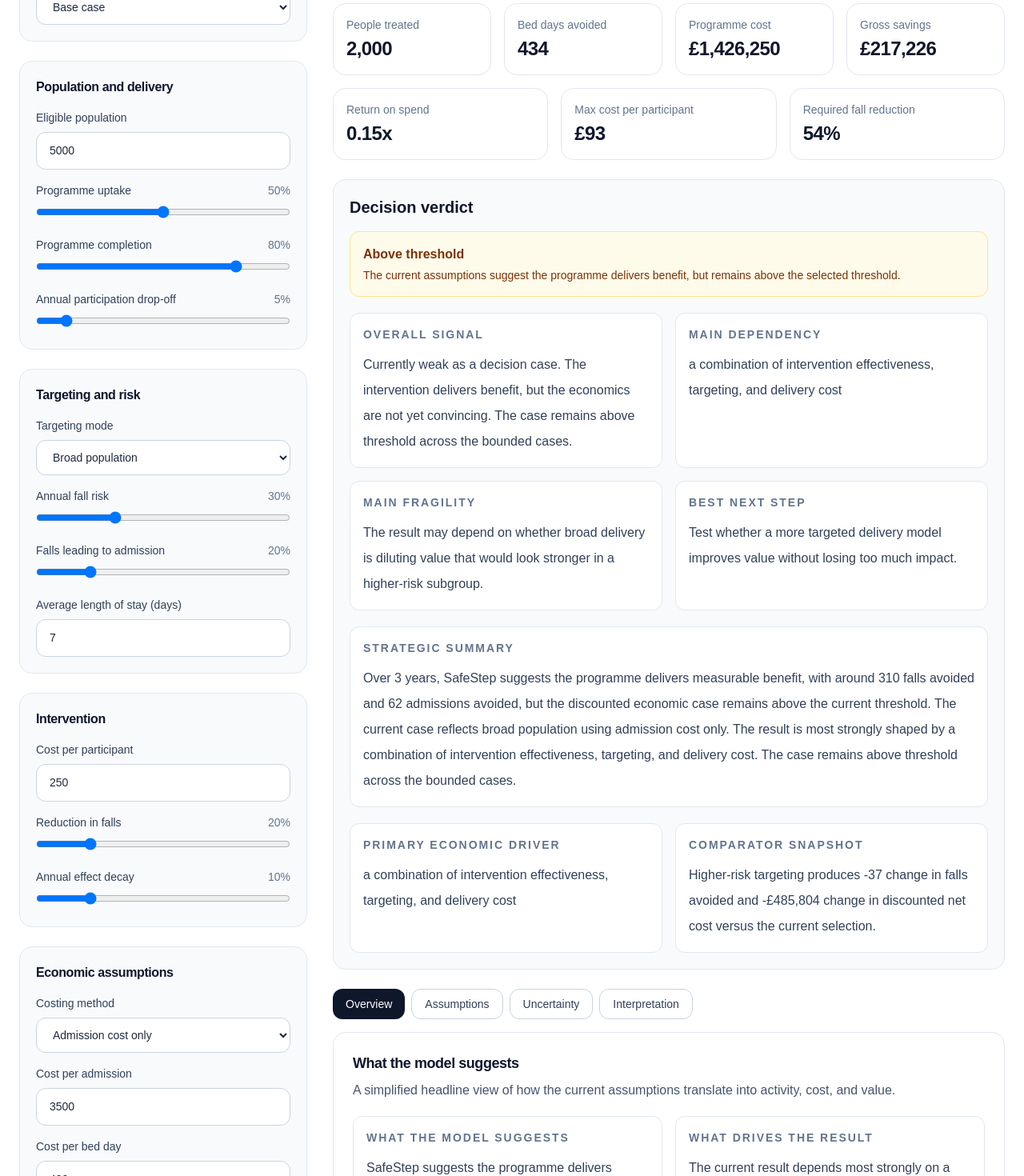
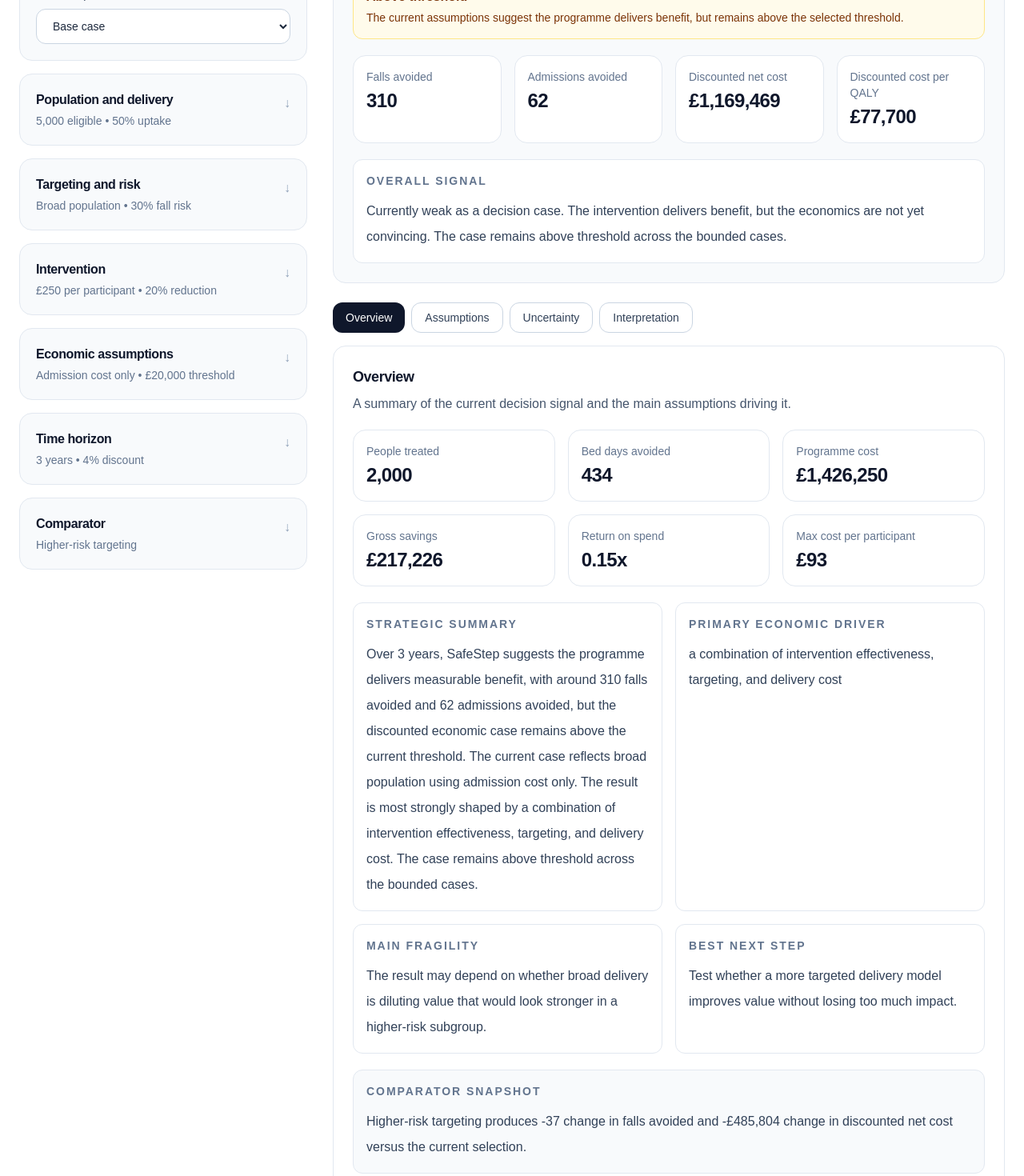
Before and after one commit to olivercareyncl/health-economics-scenario-lab, a Next.js app in the folder site/: page /sandboxes/safestep in a window 1280 px wide. Shown: the part 600-2070 px from the top of the page at 80% size. Built offline with nearby package versions, Linux system fonts and the light colour scheme.

Commit message:
Update safestep-app.tsx

```diff
--- a/site/src/components/safestep/safestep-app.tsx
+++ b/site/src/components/safestep/safestep-app.tsx
@@ -35,18 +35,13 @@ import {
   getNetCostLabel,
 } from "@/lib/safestep/summaries";
 import type {
-  AssumptionKey,
   CostingMethod,
   SafeStepInputs,
   ScenarioName,
   TargetingMode,
 } from "@/lib/safestep/types";
 
-type TabKey =
-  | "overview"
-  | "assumptions"
-  | "uncertainty"
-  | "interpretation";
+type TabKey = "overview" | "assumptions" | "uncertainty" | "interpretation";
 
 const scenarioOptions = Object.keys(SCENARIO_MAP) as ScenarioName[];
 
@@ -179,7 +174,11 @@ export default function SafeStepApp() {
         <p className="mt-2 text-lg text-slate-600">
           Falls Prevention Sandbox
         </p>
-        <p className="mt-5 max-w-3xl leading-8 text-slate-600">
+        <p className="mt-5 max-w-3xl leading-8 text-slate-600 md:hidden">
+          Explore how falls prevention changes falls, admissions, bed use, and
+          value under different assumptions.
+        </p>
+        <p className="mt-5 hidden max-w-3xl leading-8 text-slate-600 md:block">
           Explore how falls prevention might change falls, admissions, bed use,
           and value under different assumptions about targeting, uptake,
           effectiveness, and delivery cost.
@@ -198,8 +197,12 @@ export default function SafeStepApp() {
       </div>
 
       <div className="mt-8 grid gap-8 xl:grid-cols-[360px_minmax(0,1fr)]">
-        <aside className="space-y-6">
-          <Panel title="Scenario">
+        <aside className="order-2 space-y-4 xl:order-1">
+          <AccordionPanel
+            title="Scenario"
+            summary={selectedScenario}
+            defaultOpen
+          >
             <Field label="Scenario preset">
               <select
                 value={selectedScenario}
@@ -215,9 +218,12 @@ export default function SafeStepApp() {
                 ))}
               </select>
             </Field>
-          </Panel>
+          </AccordionPanel>
 
-          <Panel title="Population and delivery">
+          <AccordionPanel
+            title="Population and delivery"
+            summary={`${formatNumber(inputs.eligible_population)} eligible • ${formatPercent(inputs.uptake_rate)} uptake`}
+          >
             <Field label="Eligible population">
               <input
                 type="number"
@@ -262,9 +268,12 @@ export default function SafeStepApp() {
                 updateInput("participation_dropoff_rate", value)
               }
             />
-          </Panel>
+          </AccordionPanel>
 
-          <Panel title="Targeting and risk">
+          <AccordionPanel
+            title="Targeting and risk"
+            summary={`${inputs.targeting_mode} • ${formatPercent(inputs.annual_fall_risk)} fall risk`}
+          >
             <Field label="Targeting mode">
               <select
                 value={inputs.targeting_mode}
@@ -318,9 +327,12 @@ export default function SafeStepApp() {
                 className="input"
               />
             </Field>
-          </Panel>
+          </AccordionPanel>
 
-          <Panel title="Intervention">
+          <AccordionPanel
+            title="Intervention"
+            summary={`${formatCurrency(inputs.intervention_cost_per_person)} per participant • ${formatPercent(inputs.relative_risk_reduction)} reduction`}
+          >
             <Field label="Cost per participant">
               <input
                 type="number"
@@ -358,9 +370,12 @@ export default function SafeStepApp() {
               display={formatPercent(inputs.effect_decay_rate)}
               onChange={(value) => updateInput("effect_decay_rate", value)}
             />
-          </Panel>
+          </AccordionPanel>
 
-          <Panel title="Economic assumptions">
+          <AccordionPanel
+            title="Economic assumptions"
+            summary={`${inputs.costing_method} • ${formatCurrency(inputs.cost_effectiveness_threshold)} threshold`}
+          >
             <Field label="Costing method">
               <select
                 value={inputs.costing_method}
@@ -437,9 +452,12 @@ export default function SafeStepApp() {
                 className="input"
               />
             </Field>
-          </Panel>
+          </AccordionPanel>
 
-          <Panel title="Time horizon">
+          <AccordionPanel
+            title="Time horizon"
+            summary={`${inputs.time_horizon_years} years • ${formatPercent(inputs.discount_rate)} discount`}
+          >
             <Field label="Time horizon">
               <select
                 value={inputs.time_horizon_years}
@@ -468,9 +486,12 @@ export default function SafeStepApp() {
                 className="input"
               />
             </Field>
-          </Panel>
+          </AccordionPanel>
 
-          <Panel title="Comparator">
+          <AccordionPanel
+            title="Comparator"
+            summary={comparatorMode}
+          >
             <Field label="Compare current selection with">
               <select
                 value={comparatorMode}
@@ -486,71 +507,11 @@ export default function SafeStepApp() {
                 ))}
               </select>
             </Field>
-          </Panel>
+          </AccordionPanel>
         </aside>
 
-        <main className="min-w-0">
-          <div className="grid gap-4 sm:grid-cols-2 xl:grid-cols-4">
-            <MetricCard
-              label="Falls avoided"
-              value={formatNumber(results.falls_avoided_total)}
-            />
-            <MetricCard
-              label="Admissions avoided"
-              value={formatNumber(results.admissions_avoided_total)}
-            />
-            <MetricCard
-              label={netCostLabel}
-              value={formatCurrency(Math.abs(results.discounted_net_cost_total))}
-            />
-            <MetricCard
-              label="Discounted cost per QALY"
-              value={formatCurrency(results.discounted_cost_per_qaly)}
-            />
-          </div>
-
-          <div className="mt-4 grid gap-4 sm:grid-cols-2 xl:grid-cols-4">
-            <MetricCard
-              label="People treated"
-              value={formatNumber(results.treated_population_year_1)}
-              subtle
-            />
-            <MetricCard
-              label="Bed days avoided"
-              value={formatNumber(results.bed_days_avoided_total)}
-              subtle
-            />
-            <MetricCard
-              label="Programme cost"
-              value={formatCurrency(results.programme_cost_total)}
-              subtle
-            />
-            <MetricCard
-              label="Gross savings"
-              value={formatCurrency(results.gross_savings_total)}
-              subtle
-            />
-          </div>
-
-          <div className="mt-4 grid gap-4 sm:grid-cols-3">
-            <MetricCard
-              label="Return on spend"
-              value={formatRatio(results.roi)}
-              subtle
-            />
-            <MetricCard
-              label="Max cost per participant"
-              value={formatCurrency(results.break_even_cost_per_participant)}
-              subtle
-            />
-            <MetricCard
-              label="Required fall reduction"
-              value={formatPercent(results.break_even_effectiveness)}
-              subtle
-            />
-          </div>
-
-          <div className="mt-6 rounded-2xl border border-slate-200 bg-slate-50 p-5">
+        <main className="order-1 min-w-0 xl:order-2">
+          <div className="rounded-2xl border border-slate-200 bg-slate-50 p-5 md:p-6">
             <h2 className="text-xl font-semibold">Decision verdict</h2>
 
             <div className="mt-4">
@@ -575,44 +536,30 @@ export default function SafeStepApp() {
               )}
             </div>
 
-            <div className="mt-5 grid gap-4 lg:grid-cols-2">
-              <InfoBox title="Overall signal" body={overallSignal} />
-              <InfoBox
-                title="Main dependency"
-                body={structuredRecommendation.mainDependency}
+            <div className="mt-5 grid gap-4 sm:grid-cols-2 xl:grid-cols-4">
+              <MetricCard
+                label="Falls avoided"
+                value={formatNumber(results.falls_avoided_total)}
               />
-              <InfoBox
-                title="Main fragility"
-                body={structuredRecommendation.mainFragility}
+              <MetricCard
+                label="Admissions avoided"
+                value={formatNumber(results.admissions_avoided_total)}
               />
-              <InfoBox
-                title="Best next step"
-                body={structuredRecommendation.bestNextStep}
+              <MetricCard
+                label={netCostLabel}
+                value={formatCurrency(Math.abs(results.discounted_net_cost_total))}
+              />
+              <MetricCard
+                label="Discounted cost per QALY"
+                value={formatCurrency(results.discounted_cost_per_qaly)}
               />
             </div>
 
             <div className="mt-5 rounded-xl border border-slate-200 bg-white p-4">
               <p className="text-sm font-semibold uppercase tracking-[0.14em] text-slate-500">
-                Strategic summary
+                Overall signal
               </p>
-              <p className="mt-3 leading-8 text-slate-700">{overviewSummary}</p>
-            </div>
-
-            <div className="mt-5 grid gap-4 lg:grid-cols-2">
-              <InfoBox
-                title="Primary economic driver"
-                body={getMainDriverText(inputs)}
-              />
-              <InfoBox
-                title="Comparator snapshot"
-                body={`${comparatorMode} produces ${formatNumber(
-                  comparatorResults.falls_avoided_total -
-                    results.falls_avoided_total,
-                )} change in falls avoided and ${formatCurrency(
-                  comparatorResults.discounted_net_cost_total -
-                    results.discounted_net_cost_total,
-                )} change in discounted net cost versus the current selection.`}
-              />
+              <p className="mt-3 leading-8 text-slate-700">{overallSignal}</p>
             </div>
           </div>
 
@@ -643,30 +590,79 @@ export default function SafeStepApp() {
             {activeTab === "overview" && (
               <div className="space-y-5">
                 <SectionHeading
-                  title="What the model suggests"
-                  body="A simplified headline view of how the current assumptions translate into activity, cost, and value."
+                  title="Overview"
+                  body="A summary of the current decision signal and the main assumptions driving it."
                 />
 
-                <div className="grid gap-4 md:grid-cols-2">
-                  <InfoBox
-                    title="What the model suggests"
-                    body={interpretation.whatModelSuggests}
+                <div className="grid gap-4 sm:grid-cols-2 xl:grid-cols-3">
+                  <MetricCard
+                    label="People treated"
+                    value={formatNumber(results.treated_population_year_1)}
+                    subtle
                   />
-                  <InfoBox
-                    title="What drives the result"
-                    body={interpretation.whatDrivesResult}
+                  <MetricCard
+                    label="Bed days avoided"
+                    value={formatNumber(results.bed_days_avoided_total)}
+                    subtle
+                  />
+                  <MetricCard
+                    label="Programme cost"
+                    value={formatCurrency(results.programme_cost_total)}
+                    subtle
+                  />
+                  <MetricCard
+                    label="Gross savings"
+                    value={formatCurrency(results.gross_savings_total)}
+                    subtle
+                  />
+                  <MetricCard
+                    label="Return on spend"
+                    value={formatRatio(results.roi)}
+                    subtle
+                  />
+                  <MetricCard
+                    label="Max cost per participant"
+                    value={formatCurrency(results.break_even_cost_per_participant)}
+                    subtle
                   />
                 </div>
 
-                <div className="grid gap-4 md:grid-cols-2">
+                <div className="grid gap-4 lg:grid-cols-2">
                   <InfoBox
-                    title="What looks fragile"
-                    body={interpretation.whatLooksFragile}
+                    title="Strategic summary"
+                    body={overviewSummary}
                   />
                   <InfoBox
-                    title="What to validate next"
-                    body={interpretation.whatToValidateNext}
+                    title="Primary economic driver"
+                    body={getMainDriverText(inputs)}
                   />
+                  <InfoBox
+                    title="Main fragility"
+                    body={structuredRecommendation.mainFragility}
+                  />
+                  <InfoBox
+                    title="Best next step"
+                    body={structuredRecommendation.bestNextStep}
+                  />
+                </div>
+
+                <div className="rounded-xl border border-slate-200 bg-slate-50 p-4">
+                  <p className="text-sm font-semibold uppercase tracking-[0.14em] text-slate-500">
+                    Comparator snapshot
+                  </p>
+                  <p className="mt-3 leading-8 text-slate-700">
+                    {comparatorMode} produces{" "}
+                    {formatNumber(
+                      comparatorResults.falls_avoided_total -
+                        results.falls_avoided_total,
+                    )}{" "}
+                    change in falls avoided and{" "}
+                    {formatCurrency(
+                      comparatorResults.discounted_net_cost_total -
+                        results.discounted_net_cost_total,
+                    )}{" "}
+                    change in discounted net cost versus the current selection.
+                  </p>
                 </div>
               </div>
             )}
@@ -675,7 +671,7 @@ export default function SafeStepApp() {
               <div className="space-y-5">
                 <SectionHeading
                   title="Current assumptions"
-                  body="This sandbox is driven by editable synthetic assumptions. Review the current values below before interpreting results."
+                  body="Review the current values and metadata behind the model inputs."
                 />
 
                 <div className="grid gap-4 sm:grid-cols-3">
@@ -696,7 +692,39 @@ export default function SafeStepApp() {
                   />
                 </div>
 
-                <div className="overflow-x-auto">
+                <div className="space-y-3 md:hidden">
+                  {assumptionsTable.map((row) => (
+                    <div
+                      key={row.key}
+                      className="rounded-xl border border-slate-200 bg-slate-50 p-4"
+                    >
+                      <p className="font-semibold text-slate-900">
+                        {row.assumption}
+                      </p>
+                      <p className="mt-2 text-lg font-medium text-slate-900">
+                        {row.value}
+                        {row.unit ? (
+                          <span className="ml-2 text-sm font-normal text-slate-500">
+                            {row.unit}
+                          </span>
+                        ) : null}
+                      </p>
+                      <p className="mt-3 text-sm text-slate-600">
+                        {row.notes}
+                      </p>
+                      <div className="mt-3 flex flex-wrap gap-2 text-xs">
+                        <span className="rounded-full border border-slate-200 bg-white px-3 py-1 text-slate-600">
+                          {row.sourceType}
+                        </span>
+                        <span className="rounded-full border border-slate-200 bg-white px-3 py-1 text-slate-600">
+                          {row.confidence}
+                        </span>
+                      </div>
+                    </div>
+                  ))}
+                </div>
+
+                <div className="hidden overflow-x-auto md:block">
                   <table className="min-w-full border-separate border-spacing-0 text-sm">
                     <thead>
                       <tr>
@@ -750,10 +778,55 @@ export default function SafeStepApp() {
               <div className="space-y-5">
                 <SectionHeading
                   title="Bounded uncertainty"
-                  body="These low, base, and high cases give a simple deterministic view of how fragile or robust the result looks under a bounded change in key assumptions."
+                  body="A simple deterministic view of how robust or fragile the result looks under bounded changes in key assumptions."
                 />
 
-                <div className="overflow-x-auto">
+                <div className="space-y-3 md:hidden">
+                  {uncertaintyTable.map((row) => (
+                    <div
+                      key={row.case}
+                      className="rounded-xl border border-slate-200 bg-slate-50 p-4"
+                    >
+                      <div className="flex items-center justify-between gap-4">
+                        <p className="font-semibold text-slate-900">
+                          {row.case}
+                        </p>
+                        <span className="text-sm text-slate-500">
+                          {row.decisionStatus}
+                        </span>
+                      </div>
+                      <div className="mt-3 grid gap-2 text-sm">
+                        <div className="flex justify-between gap-4">
+                          <span className="text-slate-500">Falls avoided</span>
+                          <span className="text-slate-800">
+                            {row.fallsAvoided}
+                          </span>
+                        </div>
+                        <div className="flex justify-between gap-4">
+                          <span className="text-slate-500">
+                            Discounted net cost
+                          </span>
+                          <span className="text-slate-800">
+                            {row.discountedNetCost}
+                          </span>
+                        </div>
+                        <div className="flex justify-between gap-4">
+                          <span className="text-slate-500">
+                            Discounted cost per QALY
+                          </span>
+                          <span className="text-slate-800">
+                            {row.discountedCostPerQaly}
+                          </span>
+                        </div>
+                      </div>
+                      <p className="mt-3 text-sm text-slate-600">
+                        Main uncertainty domain: {row.dominantDomain}
+                      </p>
+                    </div>
+                  ))}
+                </div>
+
+                <div className="hidden overflow-x-auto md:block">
                   <table className="min-w-full border-separate border-spacing-0 text-sm">
                     <thead>
                       <tr>
@@ -858,20 +931,37 @@ export default function SafeStepApp() {
   );
 }
 
-function Panel({
+function AccordionPanel({
   title,
+  summary,
   children,
+  defaultOpen = false,
 }: {
   title: string;
+  summary: string;
   children: React.ReactNode;
+  defaultOpen?: boolean;
 }) {
   return (
-    <section className="rounded-2xl border border-slate-200 bg-slate-50 p-5">
-      <h2 className="text-base font-semibold tracking-tight text-slate-900">
-        {title}
-      </h2>
+    <details
+      open={defaultOpen}
+      className="rounded-2xl border border-slate-200 bg-slate-50 p-5 group"
+    >
+      <summary className="cursor-pointer list-none">
+        <div className="flex items-start justify-between gap-4">
+          <div>
+            <h2 className="text-base font-semibold tracking-tight text-slate-900">
+              {title}
+            </h2>
+            <p className="mt-1 text-sm text-slate-500">{summary}</p>
+          </div>
+          <span className="mt-1 text-slate-400 transition group-open:rotate-180">
+            ↓
+          </span>
+        </div>
+      </summary>
       <div className="mt-4 space-y-4">{children}</div>
-    </section>
+    </details>
   );
 }
 
@@ -942,7 +1032,7 @@ function MetricCard({
       className={`rounded-2xl border p-4 ${
         subtle
           ? "border-slate-200 bg-white"
-          : "border-slate-200 bg-slate-50"
+          : "border-slate-200 bg-white"
       }`}
     >
       <p className="text-sm text-slate-500">{label}</p>
```
